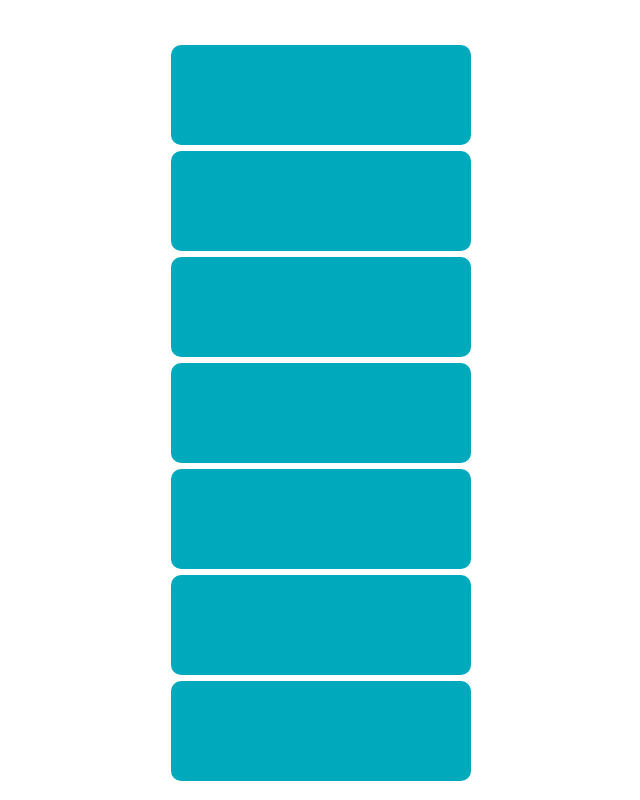
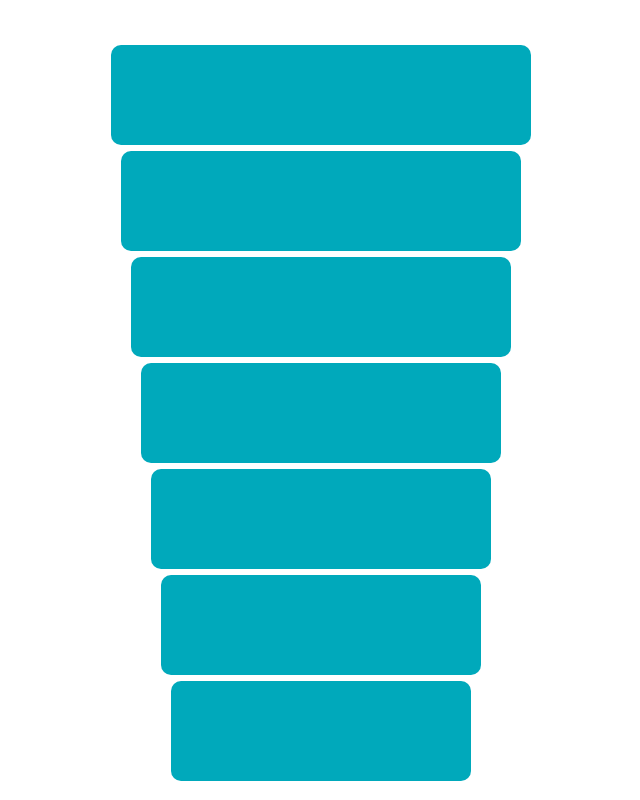
Before and after one commit to mercymorned/the-chase, a Next.js app: page / in a window 1280 px wide. Shown: the top 800 px of the page, without its empty margins (319-959 px from the left). Built offline with nearby package versions, Linux system fonts and the light colour scheme.

Commit message:
feat: assign different widths to the bars

```diff
--- a/src/app/globals.css
+++ b/src/app/globals.css
@@ -40,3 +40,31 @@ a {
     color-scheme: dark;
   }
 }
+
+input:nth-of-type(1) {
+  width: 420px; /* Widest bar at the top */
+}
+
+input:nth-of-type(2) {
+  width: 400px;
+}
+
+input:nth-of-type(3) {
+  width: 380px;
+}
+
+input:nth-of-type(4) {
+  width: 360px;
+}
+
+input:nth-of-type(5) {
+  width: 340px;
+}
+
+input:nth-of-type(6) {
+  width: 320px;
+}
+
+input:nth-of-type(7) {
+  width: 300px; /* Narrowest bar at the bottom */
+}
--- a/src/app/page.module.css
+++ b/src/app/page.module.css
@@ -32,6 +32,7 @@
   flex-direction: column;
   gap: 1px;
   grid-row-start: 2;
+  align-items: center;
 }
 
 .main ol {
@@ -132,18 +133,6 @@ a.secondary {
   }
 }
 
-.square {
-  margin-bottom: 10px;
-  width: 300px;
-  height: 100px;
-  background: #e5a0c6;
-  border-radius: 10px;
-  text-align: center;
-  font-family: 'Futura';
-  font-size: 48px;
-  color: white;
-}
-
 .currentQuestion {
   margin-bottom: 5px;
   width: 300px;
@@ -217,6 +206,10 @@ a.secondary {
   background-color: #00167c;
 }
 
+#1 {
+  width: 600px;
+}
+
 /* .squares {
   width: 10%;
   height: 100px;
```
